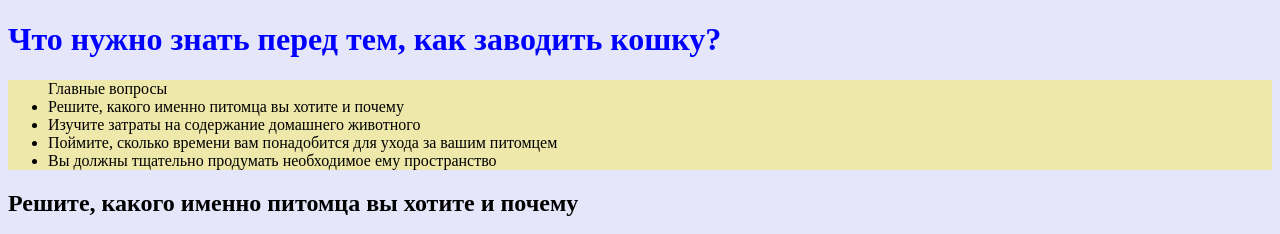
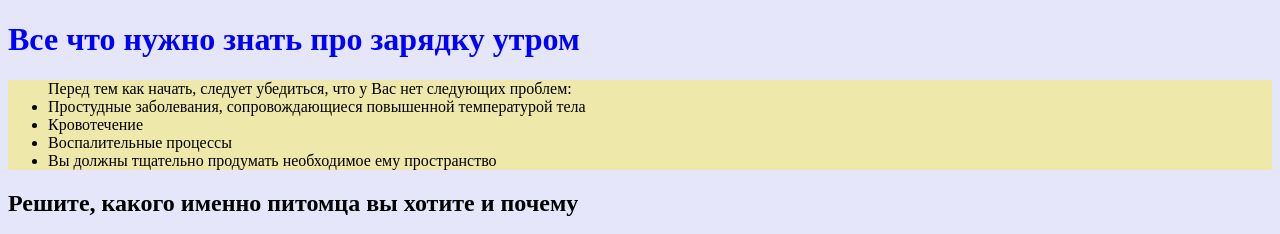
Before and after one commit to EKATERINASTRUYK/EKATERINASTRUYK.github.io, a plain HTML site: page site2.html in a window 1280 px wide. Shown: the top 234 px of the page. Drawn offline with Linux system fonts and the light colour scheme.

Commit message:
Mon, Oct 2, 2023, 8:00 PM +07:00

```diff
--- a/site2.html
+++ b/site2.html
@@ -2,20 +2,20 @@
 <html>
     <head>
         <meta charset="utf-8">
-        <title>Домашние кошки</title>
+        <title>Физическая культура и спорт</title>
         <link href="style.css" rel="stylesheet">
     </head>
     <body>
-        <h1>Что нужно знать перед тем, как заводить кошку?</h1>
+        <h1>Все что нужно знать про зарядку утром</h1>
         <nav>
             <ul>
-                Главные вопросы
+                Перед тем как начать, следует убедиться, что у Вас нет следующих проблем:
 
 
-        <li>Решите, какого именно питомца вы хотите и почему</li>
-                <li>Изучите затраты на содержание домашнего животного</li>
+        <li>Простудные заболевания, сопровождающиеся повышенной температурой тела</li>
+                <li>Кровотечение</li>
 
-                <li>Поймите, сколько времени вам понадобится для ухода за вашим питомцем</li>
+                <li>Воспалительные процессы</li>
 
         <li>Вы должны тщательно продумать необходимое ему пространство</li>
 
```
Also changed, not shown: index.html (+3 -3 lines), dety.html (added), kompl.html (added).
